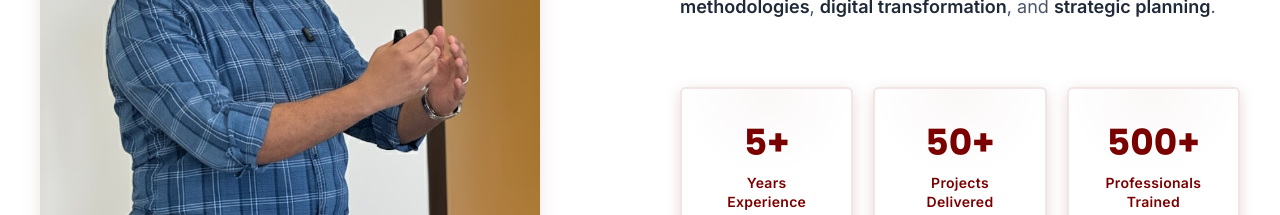
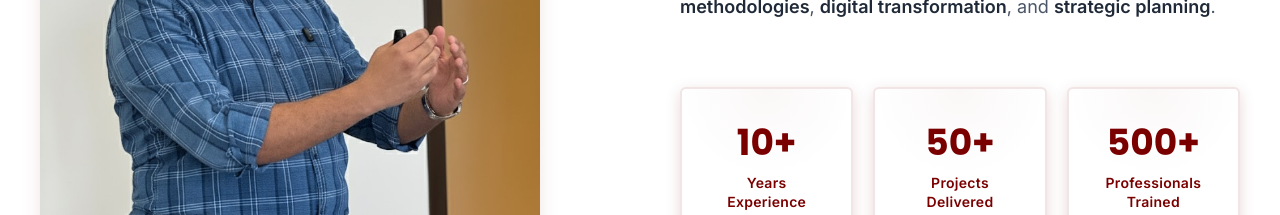
Before and after one commit to mstfa13/Younes, a React (Vite) app: page / in a window 1280 px wide. Shown: the part 1920-2135 px from the top of the page. Built offline with nearby package versions, Linux system fonts and the light colour scheme.

Commit message:
Update stat card 5+ to 10+ years

```diff
--- a/src/components/About.jsx
+++ b/src/components/About.jsx
@@ -72,7 +72,7 @@ const About = () => {
           {/* Stats Section */}
           <motion.div className="about-stats" variants={itemVariants}>
             <div className="stat-item">
-              <span className="stat-number">5+</span>
+              <span className="stat-number">10+</span>
               <span className="stat-label">Years Experience</span>
             </div>
             <div className="stat-item">
```
